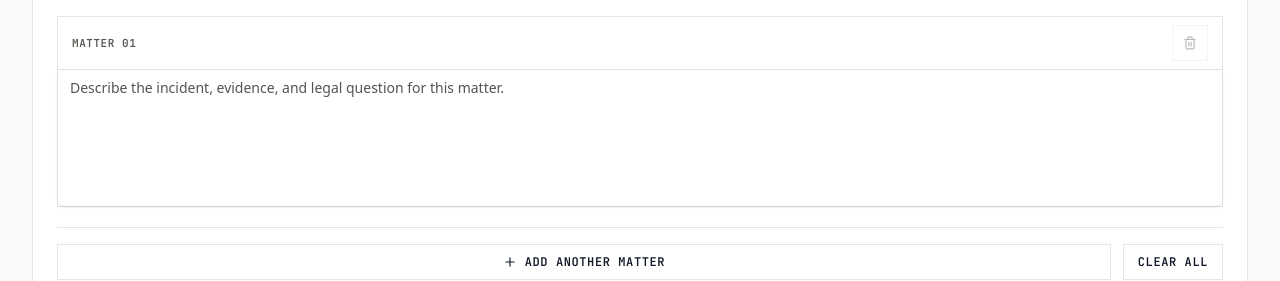
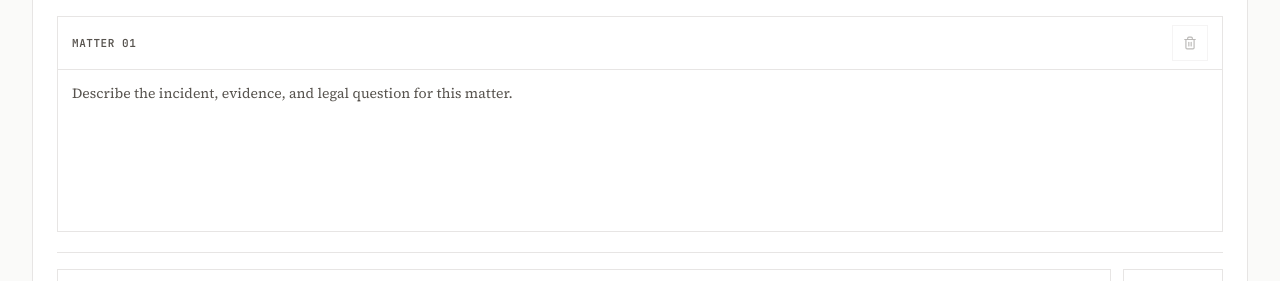
Before and after one commit to Abdurrafay19/insaf_dost_ai, a Next.js app: page / in a window 1280 px wide. Shown: the part 151-432 px from the top of the page. Built offline with nearby package versions, Linux system fonts and the light colour scheme; no server answers.

Commit message:
feat: refactor Textarea component for improved readability and structure

```diff
--- a/components/ui/textarea.tsx
+++ b/components/ui/textarea.tsx
@@ -2,14 +2,20 @@ import * as React from "react";
 
 import { cn } from "@/lib/utils";
 
-export const Textarea = React.forwardRef<
-  HTMLTextAreaElement,
-  React.TextareaHTMLAttributes<HTMLTextAreaElement>
->(
-  (
-    { className, onChange, rows = 7, style, value, defaultValue, ...props },
-    ref,
-  ) => {
+type TextareaProps = React.TextareaHTMLAttributes<HTMLTextAreaElement>;
+
+function TextareaImpl(
+  {
+    className,
+    onChange,
+    rows = 7,
+    style,
+    value,
+    defaultValue,
+    ...props
+  }: TextareaProps,
+  ref: React.ForwardedRef<HTMLTextAreaElement>,
+) {
   const textareaRef = React.useRef<HTMLTextAreaElement | null>(null);
 
   React.useImperativeHandle(
@@ -45,7 +51,7 @@ export const Textarea = React.forwardRef<
       ref={textareaRef}
       rows={rows}
       className={cn(
-          "flex w-full resize-none overflow-hidden rounded-md border border-white/10 bg-transparent px-3 py-2 text-sm shadow-sm transition-colors placeholder:text-muted-foreground focus-visible:border-input focus-visible:outline-none focus-visible:ring-1 focus-visible:ring-ring disabled:cursor-not-allowed disabled:opacity-50",
+        "flex w-full resize-none overflow-hidden rounded-none border border-input bg-card px-3.5 py-3 font-serif text-sm leading-relaxed text-foreground shadow-none transition-colors placeholder:text-muted-foreground focus-visible:border-primary focus-visible:outline focus-visible:outline-offset-2 focus-visible:outline-stone-900 disabled:cursor-not-allowed disabled:opacity-50",
         className,
       )}
       style={style}
@@ -53,7 +59,7 @@ export const Textarea = React.forwardRef<
       {...props}
     />
   );
-  },
-);
+}
 
+export const Textarea = React.forwardRef(TextareaImpl);
 Textarea.displayName = "Textarea";
```
Lines whose indentation alone changed are shown as unchanged.
